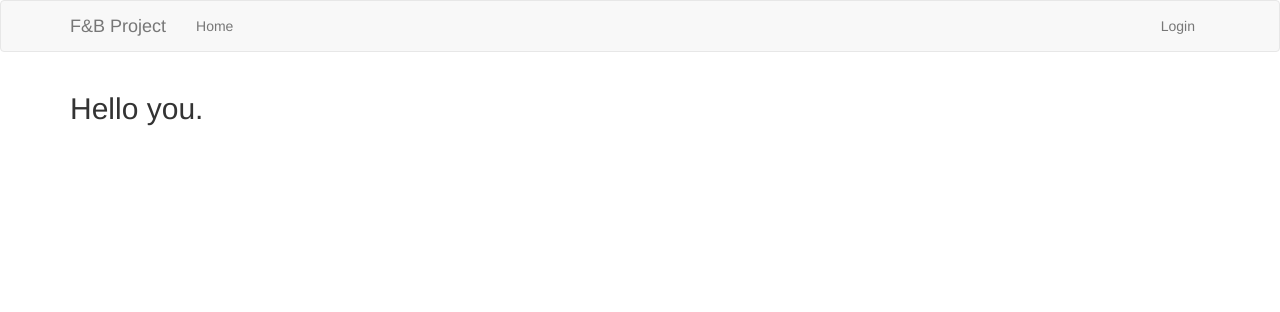
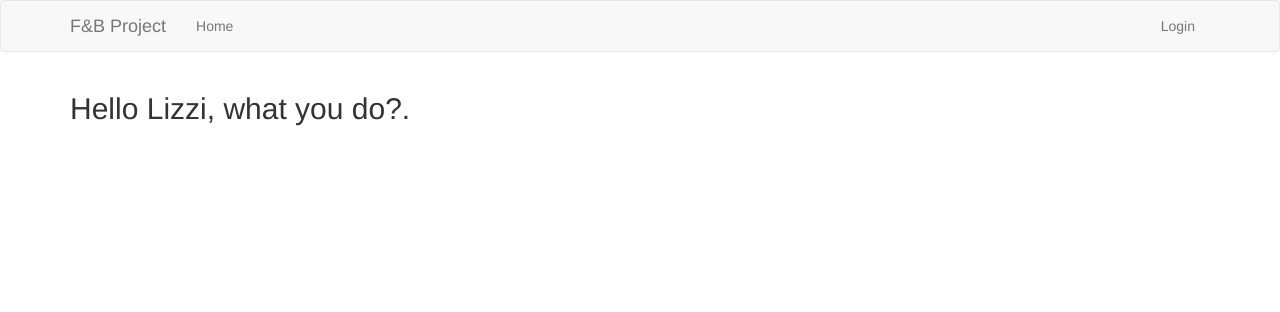
Before and after one commit to DarrenTBridges/fandbproject, a Flask app: page / in a window 1280 px wide. Shown: the top 312 px of the page. Run offline with Flask 2, Linux system fonts and the light colour scheme; some libraries are stand-ins or nearby versions.

Commit message:
initial commit v0.131

```diff
--- a/app/templates/index.html
+++ b/app/templates/index.html
@@ -2,6 +2,6 @@
 
 {% block app_content %}
 
-    <h2>Hello you.</h2>
+    <h2>Hello Lizzi, what you do?.</h2>
 
 {% endblock %}
```
